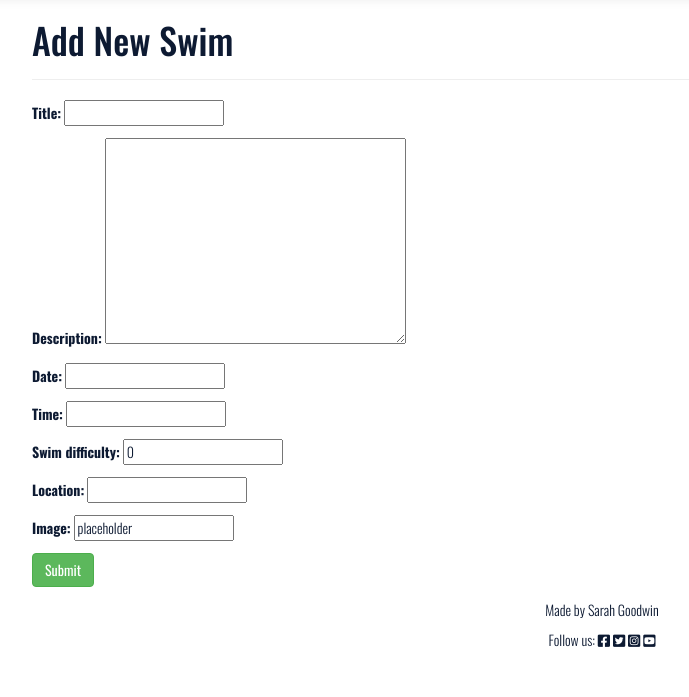
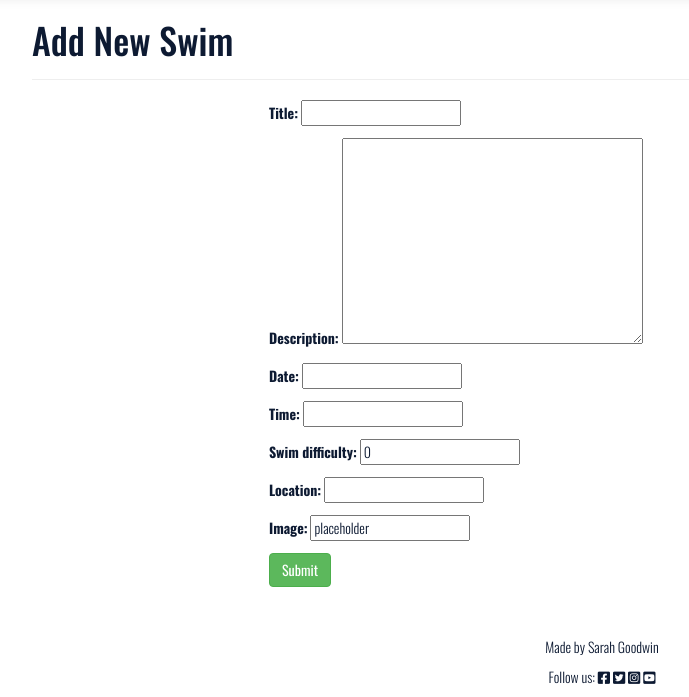
Before and after one commit to sarahgoodwin93/wild-swim-scotland, a Django app: page /swim/add in a window 1280 px wide. Shown: the part 140-837 px from the top of the page, without its empty margins (38-727 px from the left). Before the commit the page ends 787 px from the top, so only its background shows below. Run offline with Django 4.2, Linux system fonts and the light colour scheme; some libraries are stand-ins or nearby versions.

Commit message:
(CSS/add_swim.html) add styles to add swim page

```diff
--- a/home/templates/home/add_swim.html
+++ b/home/templates/home/add_swim.html
@@ -15,7 +15,7 @@
         <div class="col-lg-9 col-12 below-nav mx-auto">
           <h1>Add New Swim</h1>
           <hr />
-          <div class="form">
+          <div class="form add-swim-form">
             <form class="mb-5" method="POST" enctype="multipart/form-data">
               {{ form.as_p }}
               <!-- crispyform -->
--- a/static/css/style.css
+++ b/static/css/style.css
@@ -168,3 +168,13 @@ footer {
     justify-content: center;
     align-items: center;
 }
+
+/* Add Swim Page */
+
+.add-swim-form {
+    display: flex;
+    flex-direction: column;
+    align-items: center;
+    justify-content: center;
+    margin-bottom: 50px;
+}
```
